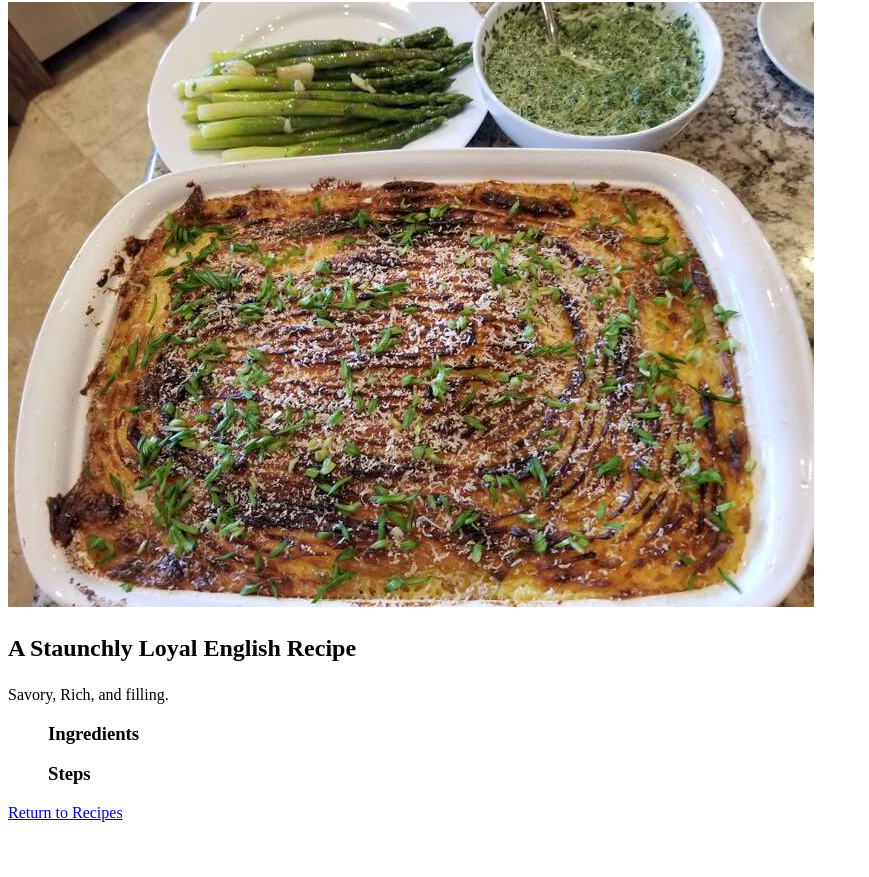
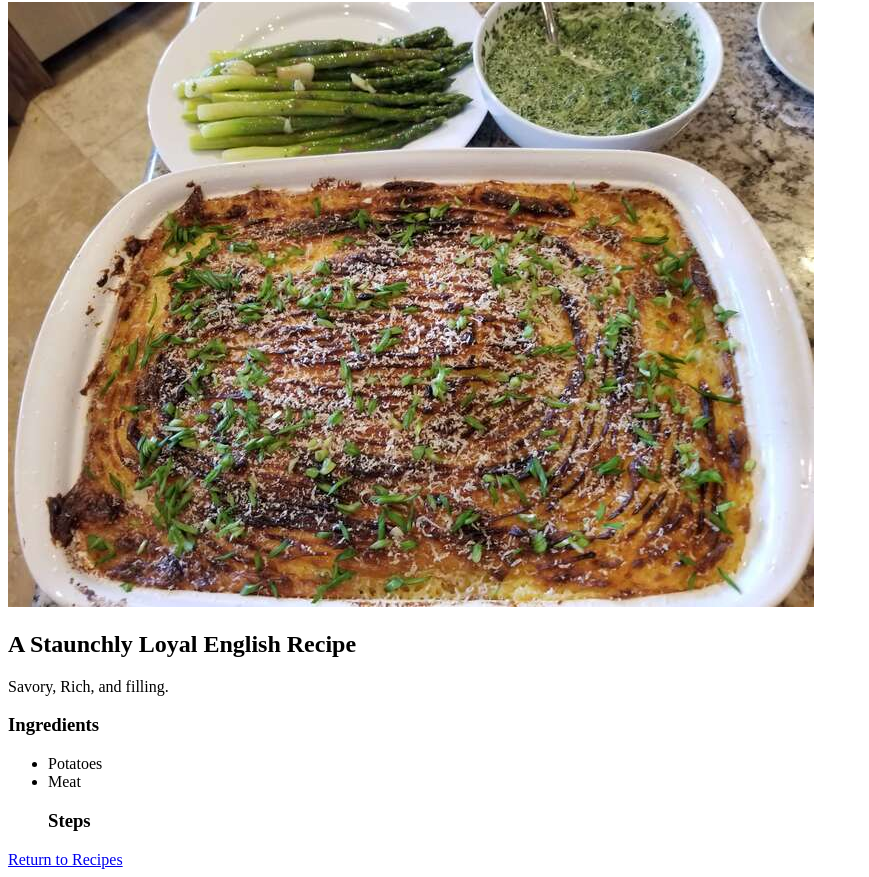
Before and after one commit to ukeoinin/odin-recipes, a plain HTML site: page recipes/shepherds_pie.html in a window 1280 px wide. Shown: the part 78-955 px from the top of the page, without its empty margins (0-869 px from the left). Before the commit the page ends 908 px from the top, so only its background shows below. Drawn offline with Linux system fonts and the light colour scheme.

Commit message:
fix: moved element p and h3, which are not allowed as children of elements in lists
headers come before lists, and paragraph tags
are not necessary for headers

```diff
--- a/recipes/shepherds_pie.html
+++ b/recipes/shepherds_pie.html
@@ -3,15 +3,17 @@
 <head>
     <meta charset="UTF-8">
     <meta name="viewport" content="width=device-width, initial-scale=1.0">
-    <title>Recipe 1</title>
+    <title>Shepherd's Pie  </title>
 </head>
 <body>
     <h1>Shepherd's Pie</h1>
     <img src="../images/shepherds_pie.jpg" alt="Image of Shepherd's Pie">
-    <h2><p>A Staunchly Loyal English Recipe</p></h2>
+    <h2>A Staunchly Loyal English Recipe</h2>
         <p>Savory, Rich, and filling.</p>
-    <ul><h3>Ingredients</h3>
-
+    <h3>Ingredients</h3>
+    <ul>
+        <li>Potatoes</li>
+        <li>Meat</li>
     </ul>
     <ol><h3>Steps</h3>
 
```
Also changed, not shown: recipes/peanut_chicken.html (+2 -2 lines).
